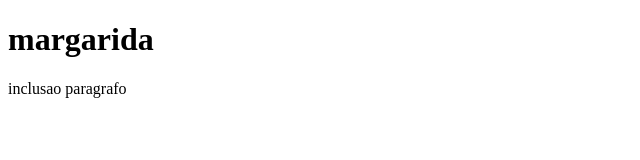
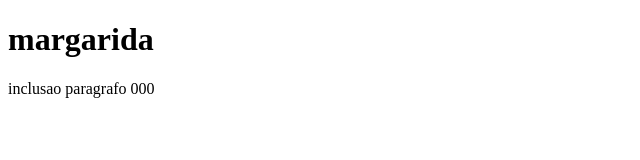
Before and after one commit to openrio/margarida, a plain HTML site: page index.html in a window 1280 px wide. Shown: the full height of the page, 0-640 px from the left. Drawn offline with Linux system fonts and the light colour scheme.

Commit message:
incluir 000

```diff
--- a/index.html
+++ b/index.html
@@ -6,7 +6,7 @@
   </head>
   <body>
     <h1>margarida</h1>
-    <p>inclusao paragrafo</p>
+    <p>inclusao paragrafo 000</p>
 
   </body>
 </html>
```
